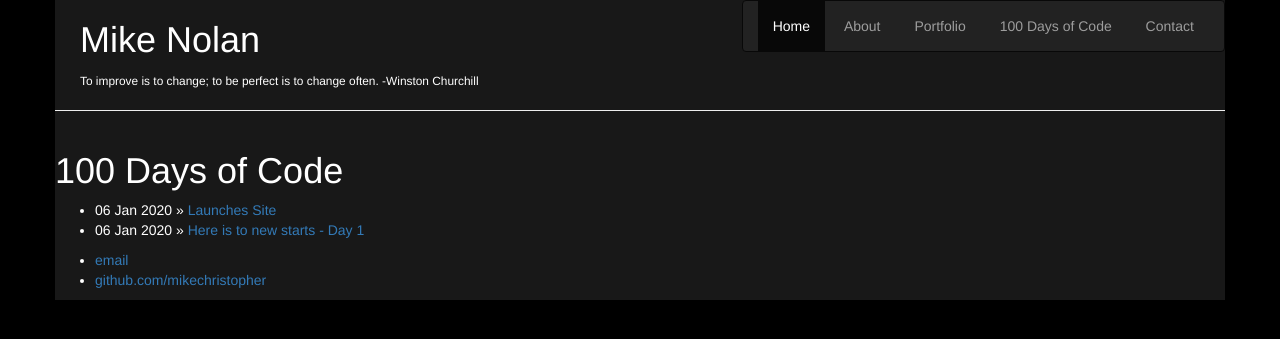
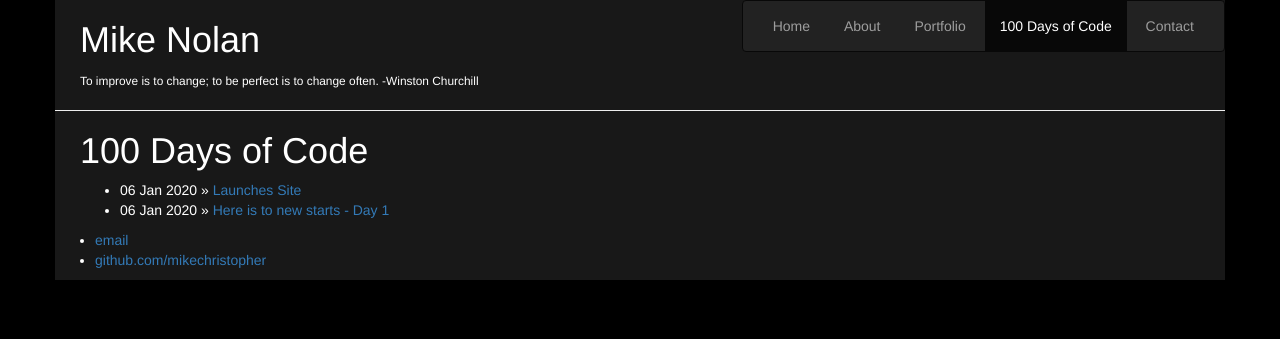
Before and after one commit to mikechristopher/100daysofcode, a Jekyll site: the page built from index.html, in a window 1280 px wide. Shown: the top 339 px of the page. Built offline with Jekyll 4.4.1, drawn with Linux system fonts in a browser that asks for light colours; nearby versions of some CDN libraries.

Commit message:
post-roll css

```diff
--- a/_layouts/default.html
+++ b/_layouts/default.html
@@ -16,20 +16,18 @@
 					</div>
 					<nav class="navbar navbar-inverse col-md-5">
 					  <ul class="nav navbar-nav">
-						<li class="active"><a href="https://mikechristopher.github.io/">Home</a></li>
+						<li><a href="https://mikechristopher.github.io/">Home</a></li>
 						<li><a href="https://mikechristopher.github.io/#about">About</a></li>
 						<li><a href="https://mikechristopher.github.io/#portfolio">Portfolio</a></li>
-						<li><a href="https://mikechristopher.github.io/100daysofcode/">100 Days of Code</a></li>
+						<li class="active"><a href="https://mikechristopher.github.io/100daysofcode/">100 Days of Code</a></li>
 						<li><a href="https://mikechristopher.github.io/#contact">Contact</a></li>
 					  </ul>
 					</nav>
 				  </div>
 				  <hr />
-			<div class="container">
-
-			{{ content }}
-
-			</div><!-- /.container -->
+			<div class="post-roll">
+					{{ content }}
+			</div>
 			<footer>
 	    		<ul>
 	        		<li><a href="mailto:mikechristopher@gmail.com">email</a></li>
--- a/css/main.css
+++ b/css/main.css
@@ -35,6 +35,10 @@
   .title {
     padding: 0px 15px 0px 25px;
     vertical-align: center;
+  }
+
+  .post-roll {
+      padding-left: 25px;
   }
 
   .anchor a {
```
